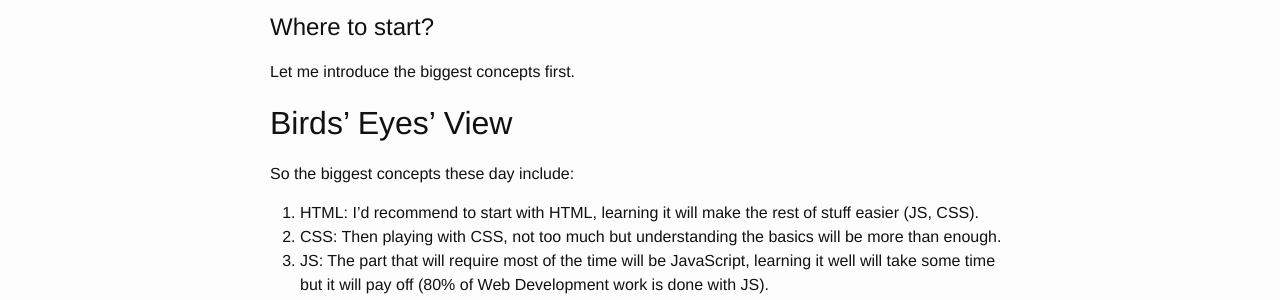
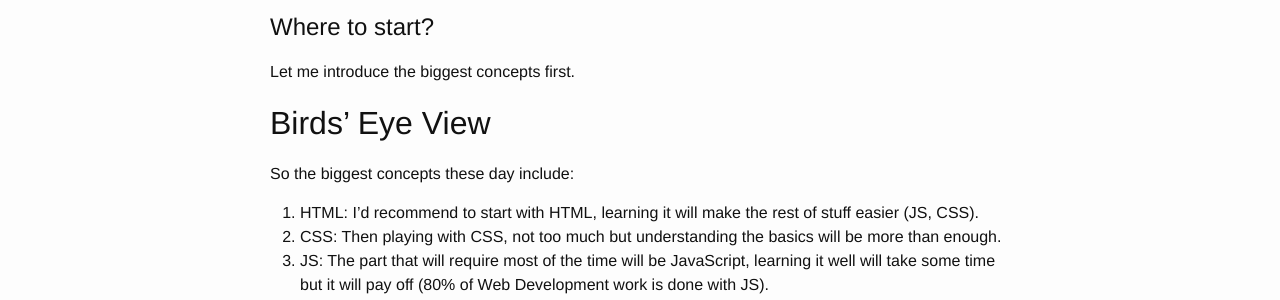
Before and after one commit to luciomartinez/luciomartinez.github.io, a Jekyll site: the page built from _posts/2022-08-29-how-to-start-on-web-dev.markdown, in a window 1280 px wide. Shown: the part 368-668 px from the top of the page. Built offline with Jekyll 4.4.1, drawn with Linux system fonts in a browser that asks for light colours; comment, search, counter and statistics services are not loaded.

Commit message:
Fix minor typo in header

```diff
--- a/_posts/2022-08-29-how-to-start-on-web-dev.markdown
+++ b/_posts/2022-08-29-how-to-start-on-web-dev.markdown
@@ -13,7 +13,7 @@ Note: although technology is constantly changing, the following described concep
 
 Let me introduce the biggest concepts first.
 
-## Birds' Eyes' View
+## Birds' Eye View
 
 So the biggest concepts these day include:
 
```
